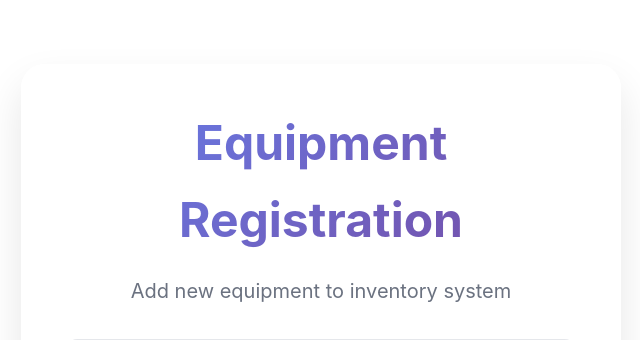
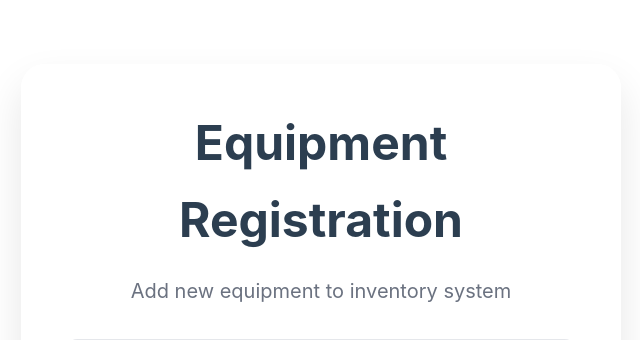
Before and after one commit to lgndcraft2/nafdac_inventory, a Flask app: page /addEquipment in a window 1280 px wide. Shown: the part 65-405 px from the top of the page, without its empty margins (319-959 px from the left). Run offline with Flask 3, Linux system fonts and the light colour scheme; the visitor is signed in with stand-in values (Sample User, id 1); data that the repository does not hold is empty; some libraries are stand-ins or nearby versions.

Commit message:
wooooooooooooooooooooooooooooo

```diff
--- a/static/css/addEquipment.css
+++ b/static/css/addEquipment.css
@@ -17,7 +17,7 @@
 .form-title {
     font-size: 28px;
     font-weight: 700;
-    background: linear-gradient(135deg, #667eea, #764ba2);
+    background: #2c3e50;
     background-clip: text;
     -webkit-background-clip: text;
     -webkit-text-fill-color: transparent;
--- a/templates/equipment.html
+++ b/templates/equipment.html
@@ -74,6 +74,7 @@
             <div class="equipment-meta">
                 <span>ID: EQP #{{ equipment.id }}</span>
                 <span>Serial: {{ equipment.serial_number }}</span>
+                <span>New ID Number: {{ equipment.new_id_number }}</span>
                 <span>Qty: <span class="quantity-value">{{ equipment.quantity }} units</span></span>
             </div>
         </div>
--- a/templates/forgot_password.html
+++ b/templates/forgot_password.html
@@ -37,7 +37,7 @@
             </button>
         </form>
 
-        <div class="login-link">
+        <div class="register-link">
             Remember your password? <a href="/login">Sign in</a>
         </div>
         <a href="{{request.referrer}}" class="arrow-link">Back</a>
```
